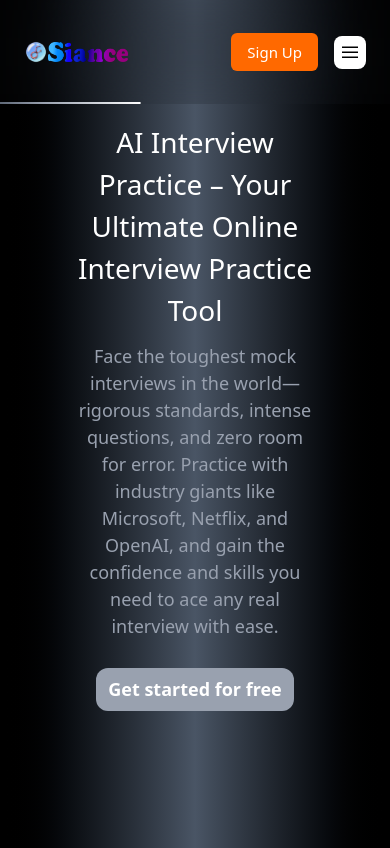
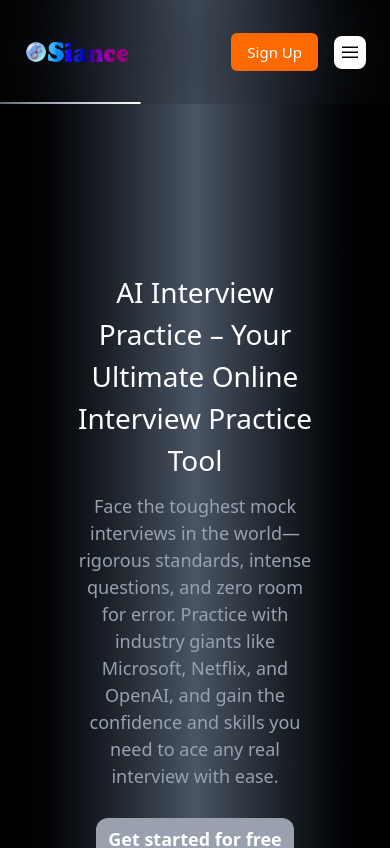
Before and after one commit to Surajithalder088/ai-interviewer-siance, a React (Vite) app: page /mock-interview in a window 390 px wide. Shown: the top 848 px of the page. Built offline with nearby package versions, Linux system fonts and the light colour scheme.

Commit message:
navbar updated

```diff
--- a/src/App.tsx
+++ b/src/App.tsx
@@ -39,7 +39,7 @@
     >
       <Navbar/>
     </div>
-    <div className='flex flex-col mt-[80px] items-center '>
+    <div className='flex flex-col pt-[80px] items-center '>
       <FirstSection/>
       <SecondSection/>
       <ThirdSection/>
--- a/src/pages/mockInterview/page.tsx
+++ b/src/pages/mockInterview/page.tsx
@@ -229,7 +229,7 @@
        </div>
       </div>
 
-      <div className="flex flex-col items-center justify-center h-screen gap-4 [@media(max-width:1100px)]:w-[100%]">
+      <div className="flex flex-col items-center justify-center h-screen gap-4 [@media(max-width:1100px)]:pt-[300px] [@media(max-width:1100px)]:w-[100%]">
         <div className="flex flex-col gap-3 items-center w-[60%]">
           <p className="text-[45px] text-center text-white [@media(max-width:1100px)]:text-[28px]">AI Interview Practice – Your Ultimate Online Interview Practice Tool</p>
           <p className="text-[25px] text-center text-gray-400  [@media(max-width:1100px)]:text-[18px]">Face the toughest mock interviews in the world—rigorous standards, intense questions,
```
